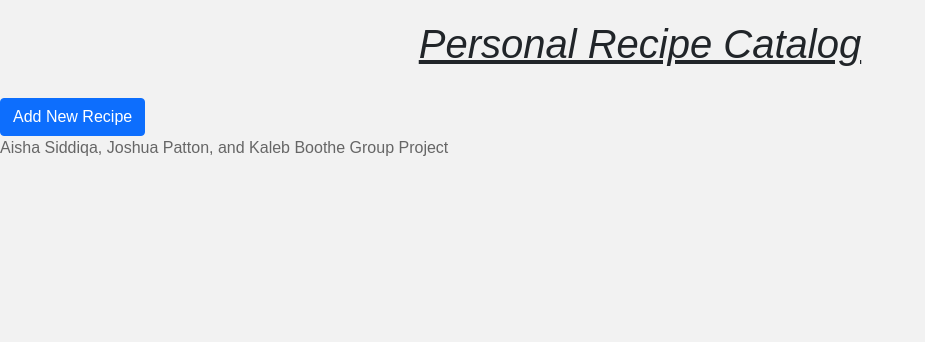
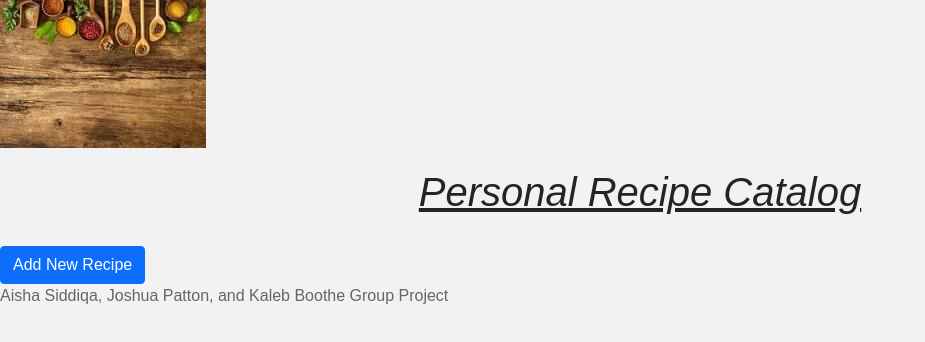
Before and after one commit to KBoothe617/Project-1, a plain HTML site: page index.html in a window 1280 px wide. Shown: the whole page, without its empty margins (0-925 px from the left). Drawn offline with nearby package versions, Linux system fonts and the light colour scheme.

Commit message:
Altering image in css

```diff
--- a/assets/style.css
+++ b/assets/style.css
@@ -38,8 +38,8 @@
         background-image: url("images.jpg");
     }
     /* Header Background Image */
-    header {
-        background-image: url("/Users/joshuapatton/projects/Project-1/assets/img/images (1).jpeg");
+
+   .imgSpoons {
         background-size: cover;
         background-position: center;
         background-repeat: no-repeat;
--- a/index.html
+++ b/index.html
@@ -15,6 +15,7 @@
 <body>
     <!--Header with title-->
     <header>
+        <img src="./assets/img/spoons.jpeg" alt="spoons" class="imgSpoons">
         <div class="container">
             <div class="row">
                 <div class="col-12">
```
Also changed, not shown: assets/img/images.jpeg (deleted), assets/img/spoons.jpeg (renamed from assets/img/images (1).jpeg).
